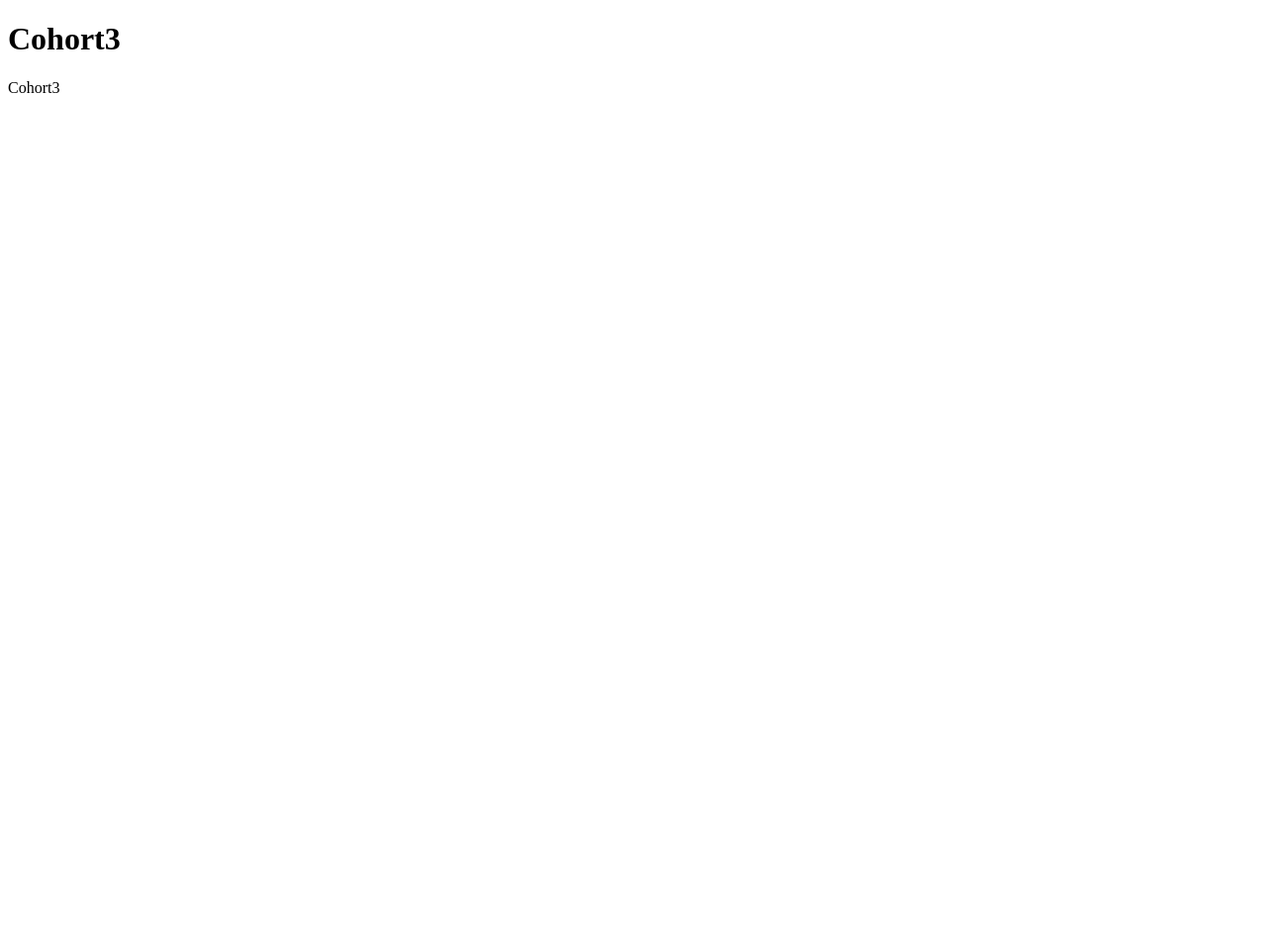
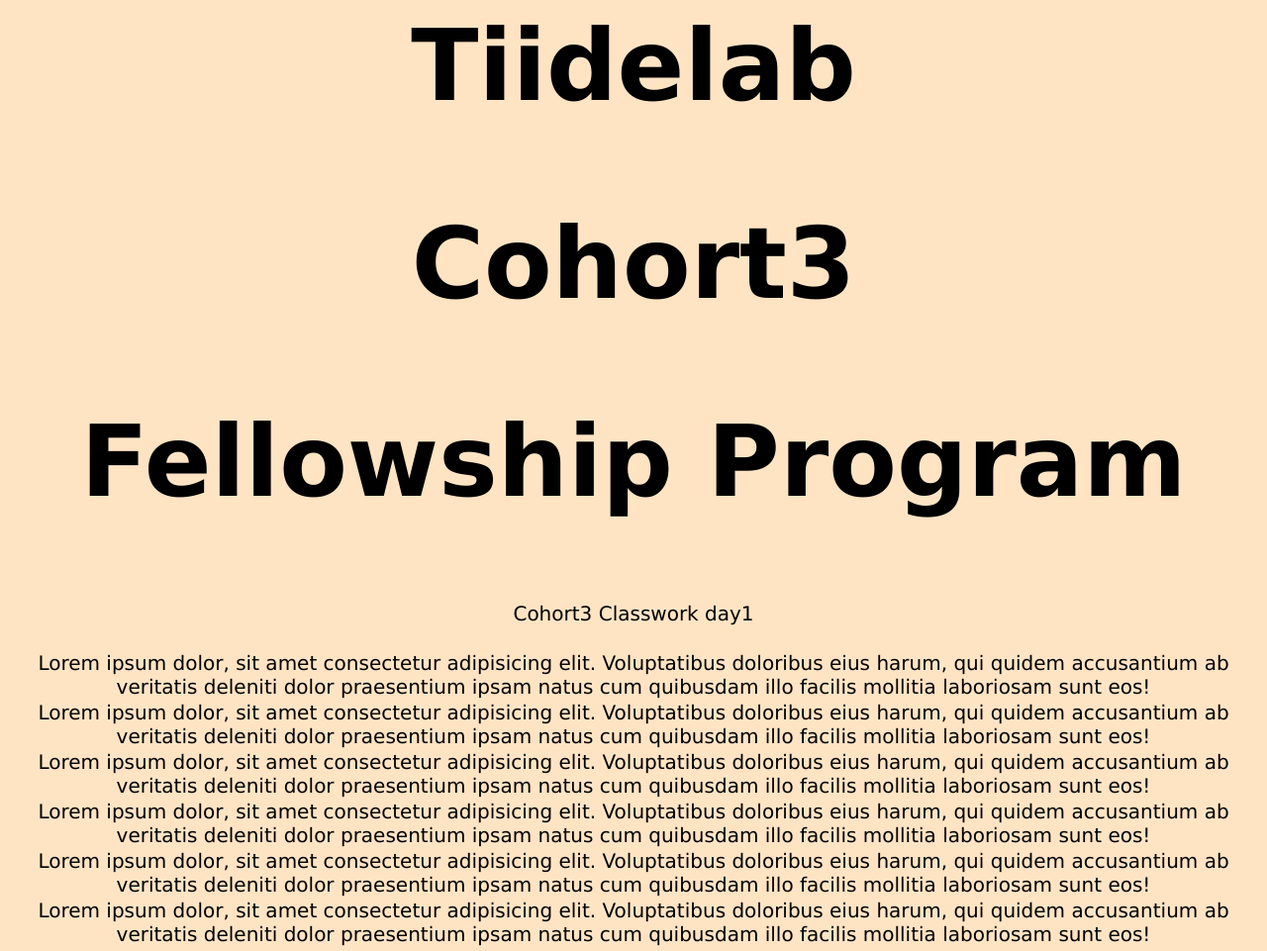
Before and after one commit to Omar-Faruk-tech/Cohort3-day1-classwork, a plain HTML site: page index.html in a window 1280 px wide. Shown: the whole page at 99% size. Before the commit the page ends 800 px from the top, so only its background shows below. Drawn offline with Linux system fonts and the light colour scheme.

```diff
--- /dev/null
+++ b/index.css
@@ -0,0 +1,19 @@
+body{
+    background-color: bisque;
+    font-family: Verdana, Geneva, Tahoma, sans-serif;
+}
+h1{
+    width: 100%;
+    height: 200px;
+    text-align: center;
+    font-size: 100px;
+    padding: 0px;
+    margin: 0px;
+}
+p{
+    text-align: center;
+    height: 50px;
+    font-size: 20px;
+    margin: 0px;
+    padding: 0px;
+}
--- a/index.html
+++ b/index.html
@@ -5,9 +5,23 @@
     <meta http-equiv="X-UA-Compatible" content="IE=edge">
     <meta name="viewport" content="width=device-width, initial-scale=1.0">
     <title>Cohort3</title>
+    <link rel="stylesheet" href="index.css">
 </head>
 <body>
+    <h1>Tiidelab</h1>
     <h1>Cohort3</h1>
-    <p>Cohort3</p>
+    <h1>Fellowship Program</h1>
+    <p>Cohort3 Classwork day1</p>
+    <p>Lorem ipsum dolor, sit amet consectetur adipisicing elit. Voluptatibus doloribus eius harum, qui quidem accusantium ab veritatis deleniti dolor praesentium ipsam natus cum quibusdam illo facilis mollitia laboriosam sunt eos!</p>
+    <p>Lorem ipsum dolor, sit amet consectetur adipisicing elit. Voluptatibus doloribus eius harum, qui quidem accusantium ab veritatis deleniti dolor praesentium ipsam natus cum quibusdam illo facilis mollitia laboriosam sunt eos!</p>
+    <p>Lorem ipsum dolor, sit amet consectetur adipisicing elit. Voluptatibus doloribus eius harum, qui quidem accusantium ab veritatis deleniti dolor praesentium ipsam natus cum quibusdam illo facilis mollitia laboriosam sunt eos!</p>
+    <p>Lorem ipsum dolor, sit amet consectetur adipisicing elit. Voluptatibus doloribus eius harum, qui quidem accusantium ab veritatis deleniti dolor praesentium ipsam natus cum quibusdam illo facilis mollitia laboriosam sunt eos!</p>
+    <p>Lorem ipsum dolor, sit amet consectetur adipisicing elit. Voluptatibus doloribus eius harum, qui quidem accusantium ab veritatis deleniti dolor praesentium ipsam natus cum quibusdam illo facilis mollitia laboriosam sunt eos!</p>
+    <p>Lorem ipsum dolor, sit amet consectetur adipisicing elit. Voluptatibus doloribus eius harum, qui quidem accusantium ab veritatis deleniti dolor praesentium ipsam natus cum quibusdam illo facilis mollitia laboriosam sunt eos!</p>
+
+    <script src="/index.js">
+
+    </script>
+
 </body>
 </html>
--- /dev/null
+++ b/index.js
@@ -0,0 +1 @@
+document.getElementById
```
